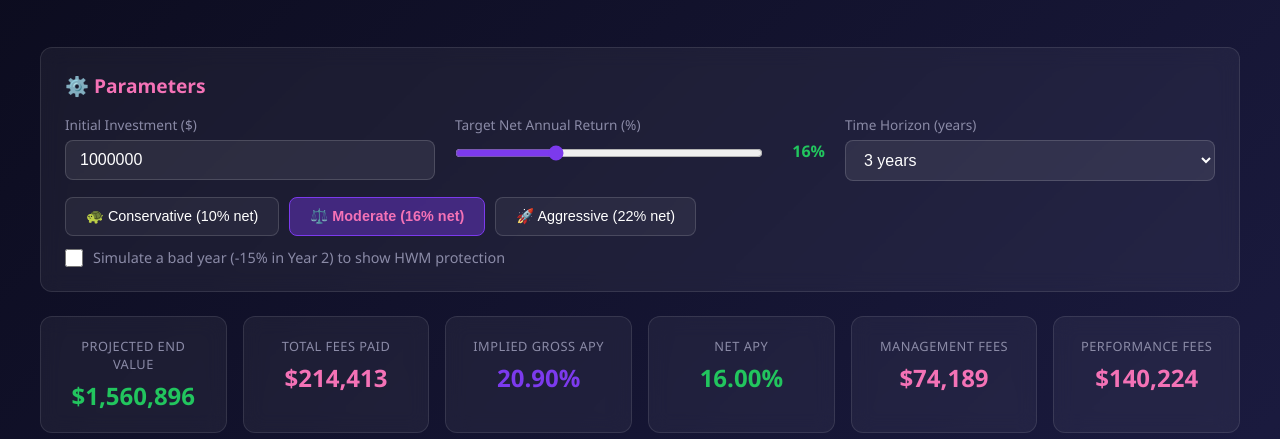
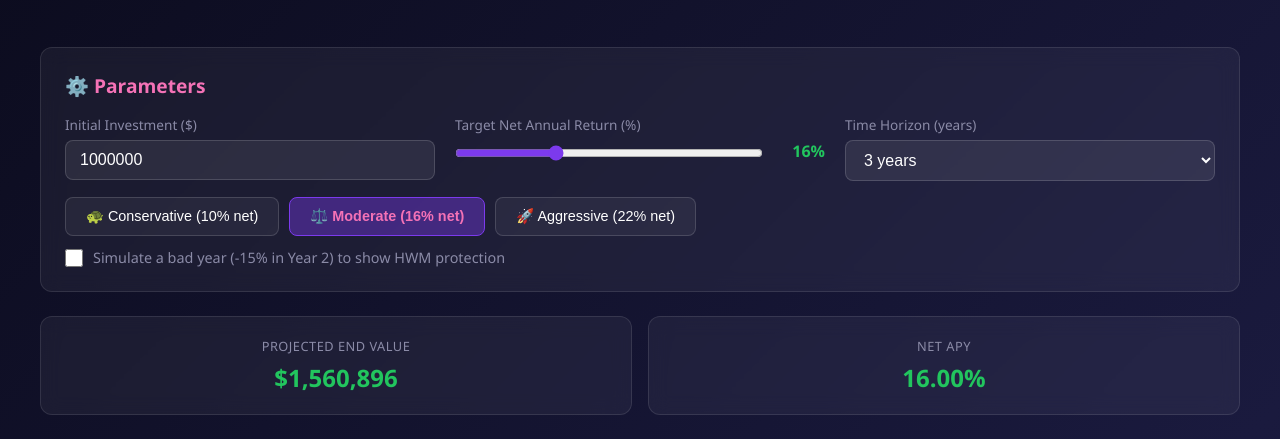
Before and after one commit to dwebster123/Keyvault-Dashboards-, a website: page calculator.html in a window 1280 px wide. Shown: the part 300-739 px from the top of the page. Drawn offline with Linux system fonts and the light colour scheme.

Commit message:
Remove implied gross APY and fee breakdown from calculator (per Connect call)

```diff
--- a/calculator.html
+++ b/calculator.html
@@ -245,11 +245,7 @@
         <!-- Metrics -->
         <div class="metrics-grid">
             <div class="metric-card"><div class="label">Projected End Value</div><div class="value green" id="mEndVal">—</div></div>
-            <div class="metric-card"><div class="label">Total Fees Paid</div><div class="value pink" id="mTotalFees">—</div></div>
-            <div class="metric-card"><div class="label">Implied Gross APY</div><div class="value purple" id="mGrossAPY">—</div></div>
             <div class="metric-card"><div class="label">Net APY</div><div class="value green" id="mNetAPY">—</div></div>
-            <div class="metric-card"><div class="label">Management Fees</div><div class="value pink" id="mMgmtFees">—</div></div>
-            <div class="metric-card"><div class="label">Performance Fees</div><div class="value pink" id="mPerfFees">—</div></div>
         </div>
 
 <!-- portfolio growth chart removed -->
@@ -361,17 +357,11 @@ function calculate() {
     const impliedGross = solveGrossForNet(targetNetAnnual, initial, years, badYear);
     const result = simulate(impliedGross, initial, years, badYear);
 
-    const totalFees = result.totalMgmt + result.totalPerf;
     const netAPY = (Math.pow(result.endValue / initial, 1 / years) - 1) * 100;
-    const grossAPY = impliedGross * 100;
 
     // Update metrics
     $('mEndVal').textContent = fmt(result.endValue);
-    $('mTotalFees').textContent = fmt(totalFees);
-    $('mGrossAPY').textContent = pct(grossAPY);
     $('mNetAPY').textContent = pct(netAPY);
-    $('mMgmtFees').textContent = fmt(result.totalMgmt);
-    $('mPerfFees').textContent = fmt(result.totalPerf);
 
     // Update table
     const tbody = document.querySelector('#feeTable tbody');
```
